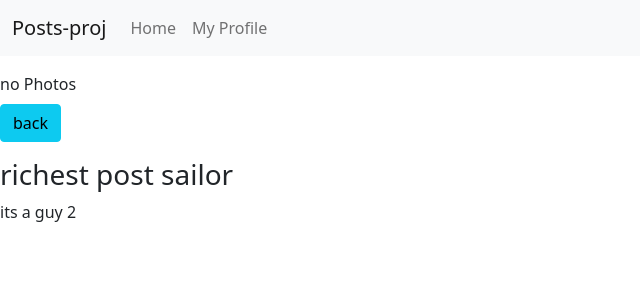
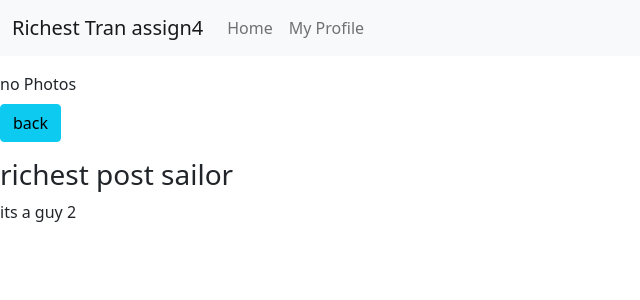
Before and after one commit to Richesttran/Assignment4Network, a Django app: page /39/ in a window 1280 px wide. Shown: the top 300 px of the page, without its empty margins (0-640 px from the left). Run offline with Django 5.2, Linux system fonts and the light colour scheme; a user stored in the database is signed in; data comes from the database, SQL or seed files in the repository; both versions use the stored data as it was after the commit; some libraries are stand-ins or nearby versions.

Commit message:
fixed some syntaxing issues where redirect had curely brackets when its not needed

```diff
--- a/dj_ajax/src/posts/utils.py
+++ b/dj_ajax/src/posts/utils.py
@@ -13,5 +13,5 @@ def action_permission(func):
             return func(request,**kwargs)
         else:
             print('no')
-            return redirect({'posts:main-board'})
+            return redirect('posts:main-board')
     return wrapper
--- a/dj_ajax/src/posts/views.py
+++ b/dj_ajax/src/posts/views.py
@@ -72,7 +72,7 @@ def post_detail_data_view(request,pk):
       'logged_in': request.user.username,
     }
     return JsonResponse({'data':data})
-  return redirect({'posts:main-board'})
+  return redirect('posts:main-board')
 
 @login_required
 def like_unlike_post(request):
@@ -87,7 +87,7 @@ def like_unlike_post(request):
       liked=True
       obj.liked.add(request.user)
     return JsonResponse({'liked': liked, 'count': obj.like_count})
-  return redirect({'posts:main-board'})
+  return redirect('posts:main-board')
 @action_permission
 @login_required
 def update_post(request, pk):
@@ -102,7 +102,7 @@ def update_post(request, pk):
     'title': new_title,
     'body': new_body,
     })
-  return redirect({'posts:main-board'})
+  return redirect('posts:main-board')
 @login_required
 @action_permission
 def delete_post(request,pk):
@@ -110,8 +110,7 @@ def delete_post(request,pk):
   if request.headers.get('X-Requested-With') == 'XMLHttpRequest':
     obj.delete()
     return JsonResponse({'msg': 'Access some message'})
-
-  return redirect({'posts:main-board'})
+  return redirect('posts:main-board')
 @login_required
 def image_upload_view(request):
  # print (request.Files)
--- a/dj_ajax/src/templates/navbar.html
+++ b/dj_ajax/src/templates/navbar.html
@@ -4,7 +4,7 @@
 
 <nav class="navbar navbar-expand-lg navbar-light bg-light">
   <div class="container-fluid">
-    <a class="navbar-brand" href="{{ path_to_home }}">Posts-proj</a>
+    <a class="navbar-brand" href="{{ path_to_home }}">Richest Tran assign4</a>
     <button class="navbar-toggler" type="button" data-bs-toggle="collapse" data-bs-target="#navbarNav" aria-controls="navbarNav" aria-expanded="false" aria-label="Toggle navigation">
       <span class="navbar-toggler-icon"></span>
     </button>
```
Also changed, not shown: dj_ajax/src/db.sqlite3, dj_ajax/src/media/avatars/old-man-4387774_1280.png (added), dj_ajax/src/media/photos/old-man-4387774_1280_64ooPHv.png (added), dj_ajax/src/media/photos/old-man-4387774_1280_KXyxzL2.png (added), dj_ajax/src/media/photos/old-man-4387774_1280_Ph92OMI.png (added).
